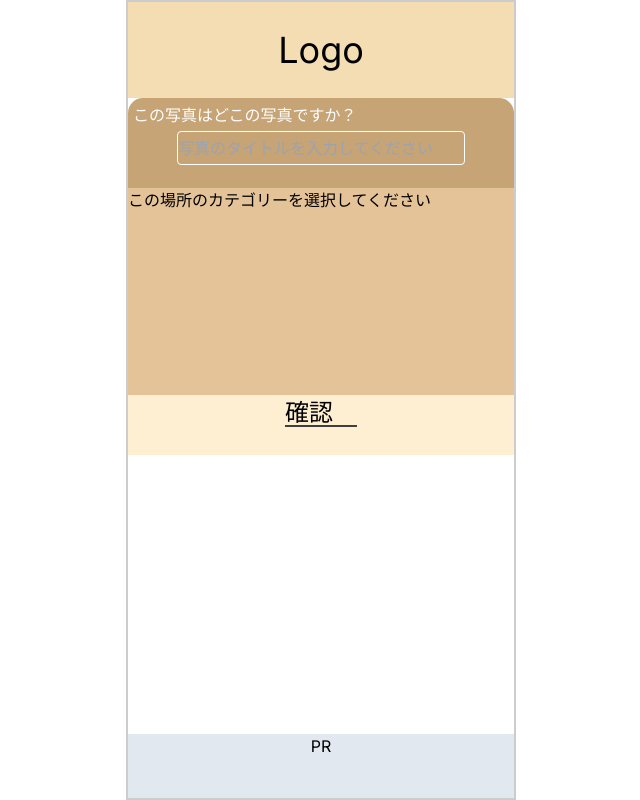
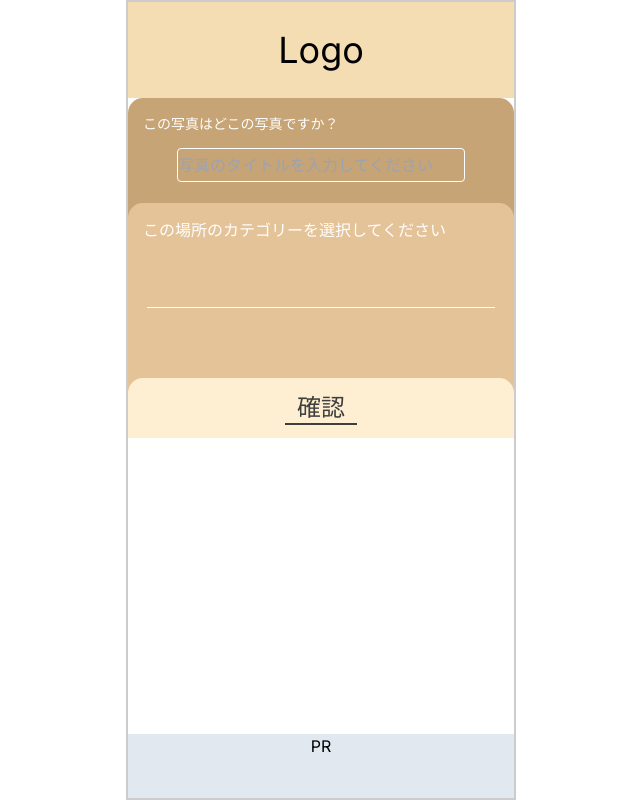
Before and after one commit to kusanohatsumi/yurumetabi, a Next.js app: page / in a window 1280 px wide. Shown: the whole page, without its empty margins (319-959 px from the left). Built offline with nearby package versions, Linux system fonts and the light colour scheme.

Commit message:
PhotoTakenページのレイアウトは完成
写真はないです。

```diff
--- a/src/feature/PhotoTaken/index.tsx
+++ b/src/feature/PhotoTaken/index.tsx
@@ -3,18 +3,20 @@ import "@/feature/PhotoTaken/styli.css"
 export default function PhotoTaken() {
     return(
         <>
+            <div className="box">
                 <section className="title">
                     <p>この写真はどこの写真ですか？</p>
                     <input type="text" placeholder="写真のタイトルを入力してください"/>
                 </section>
                 <section className="category">
                     <p>この場所のカテゴリーを選択してください</p>
-                <div></div>
+                    <div className="place"></div>
                     <div></div>
                 </section>
                 <section className="confirmationBtn">
                     <p><a href="#">確認</a></p>
                 </section>
+            </div>
         </>
     )
 };
--- a/src/feature/PhotoTaken/styli.css
+++ b/src/feature/PhotoTaken/styli.css
@@ -1,13 +1,20 @@
+
+.box{
+    width: 100%;
+    height: 360px;
+    position: relative;
+    color: #FEFEFE;
+}
 
 .title{
     background-color: #C6A476;
-    color: #FEFEFE;
     width: 100%;
-    height: 90px;
+    height: 120px;
     border-radius: 15px 15px 0 0;
 }
 .title > p{
-    padding: 5px;
+    padding: 15px;
+    font-size: 14px;
 }
 .title > input{
     display: block;
@@ -20,9 +27,23 @@
 }
 
 .category{
+    position: absolute;
+    z-index: 10;
+    top: 105px;
     background-color: #E4C398;
     width: 100%;
-    height: 207px;
+    height: 217px;
+    border-radius: 15px 15px 0 0;
+}
+.place{
+    border-bottom: 1px solid #FEFEFE;
+    width: 90%;
+    height: 10px;
+    margin: 0 auto;
+    padding-top: 50px;
+}
+.category > p{
+    padding: 15px;
 }
 
 .confirmationBtn{
@@ -30,13 +51,20 @@
     width: 100%;
     height: 60px;
     font-size: 24px;
+    border-radius: 15px 15px 0 0;
+    position: absolute;
+    top: 280px;
+    z-index: 100;
 }
 .confirmationBtn > p{
     width: 72px;
     height: 32px;
-    margin: 0 auto;
+    margin: 15px auto 0;
     border-bottom: 2px solid #3F3F3F;
+    display: flex;
+    justify-content: center;
+    align-items: center;
 }
-.category a{
-    margin: 0 auto;
+.confirmationBtn > p > a{
+    color: #3F3F3F;
 }
```
Lines whose indentation alone changed are shown as unchanged.
